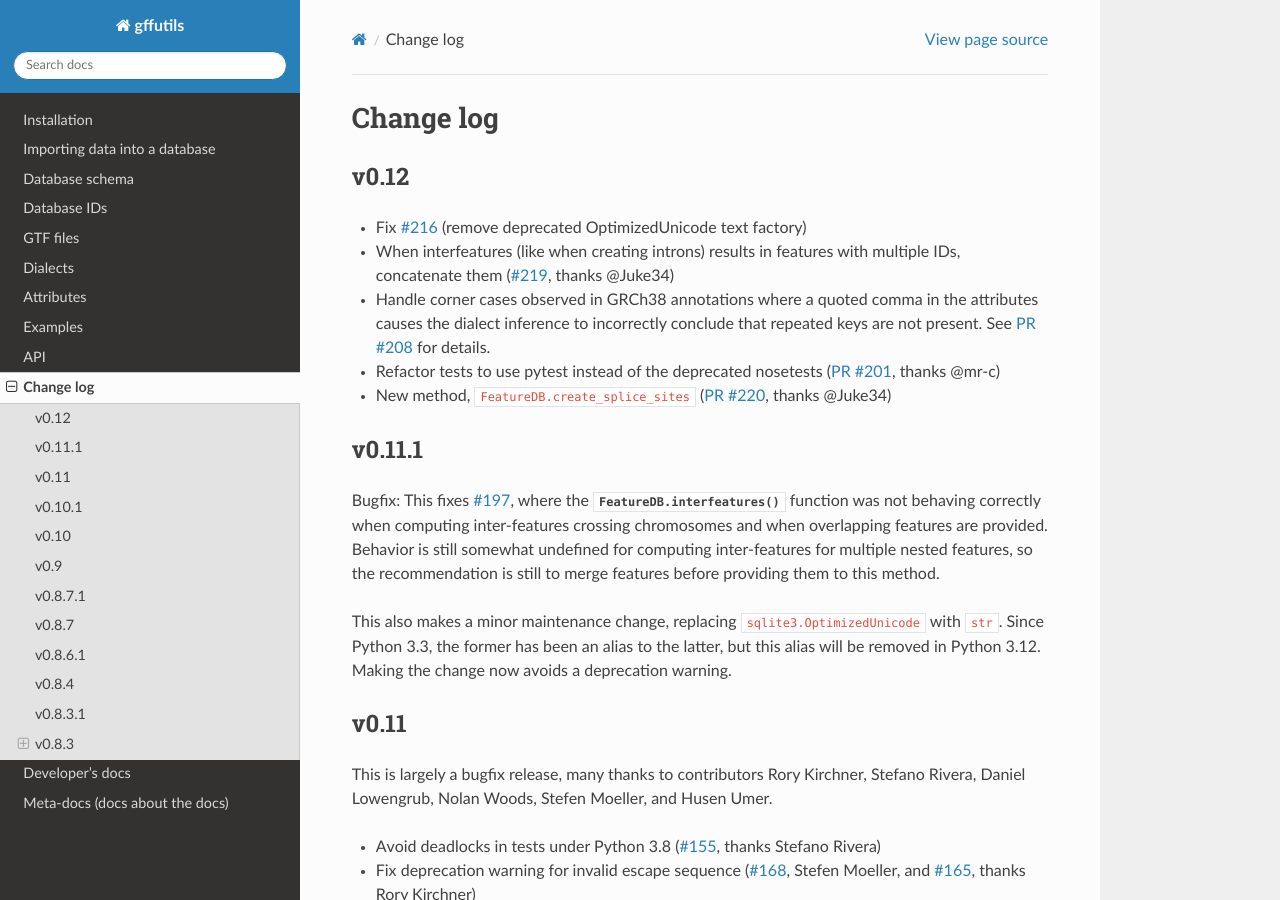
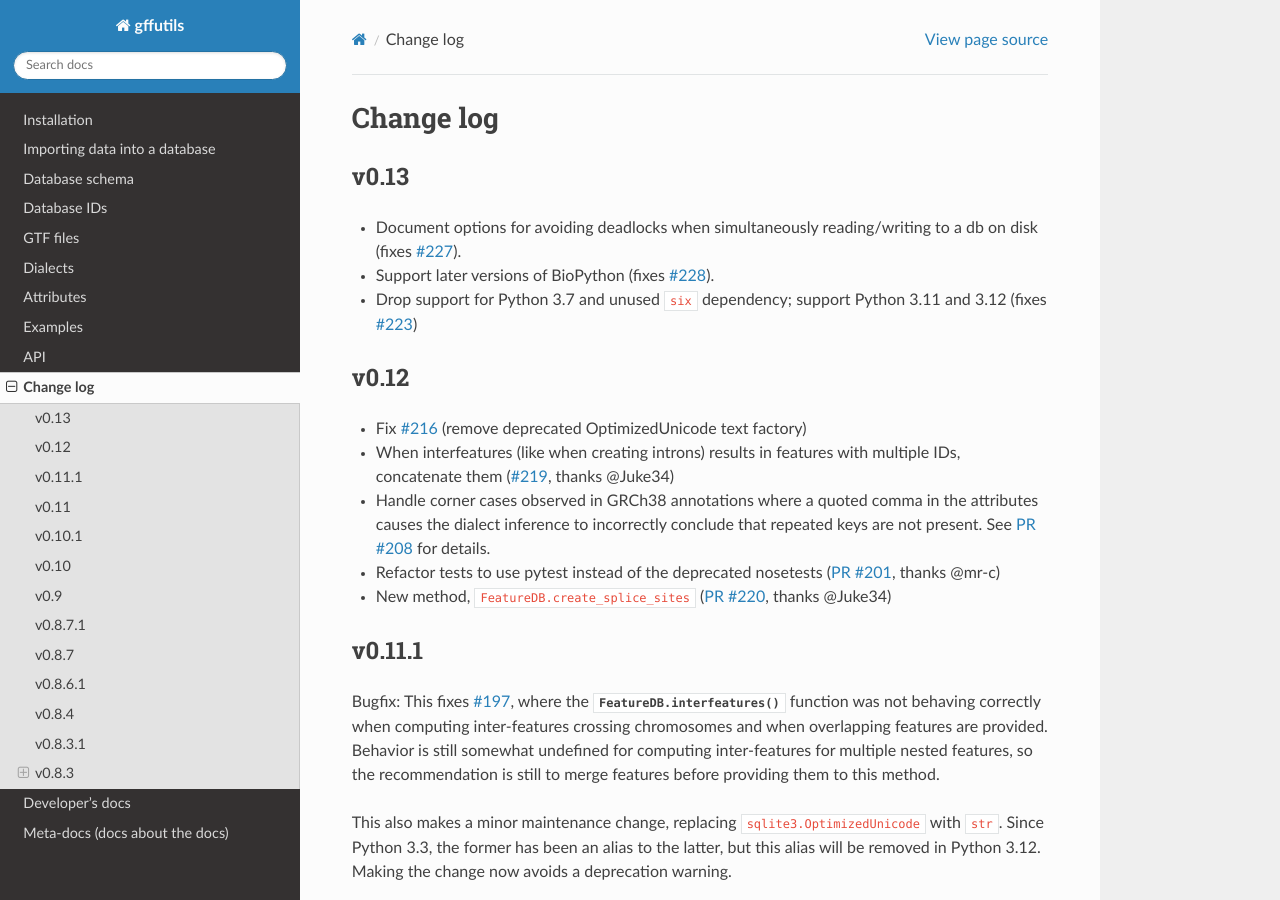
Before and after one commit to daler/gffutils, a Sphinx documentation site: the page built from doc/source/changelog.rst, in a window 1280 px wide and 900 px high. Built offline with Sphinx 7.4.7 and the Read the Docs theme 2.0.0, drawn with Linux system fonts in a browser that asks for light colours; the version number could not be read and is left out.

Commit message:
update changelog

```diff
--- a/doc/source/changelog.rst
+++ b/doc/source/changelog.rst
@@ -2,6 +2,17 @@
 
 Change log
 ==========
+
+v0.13
+-----
+
+- Document options for avoiding deadlocks when simultaneously reading/writing
+  to a db on disk (fixes `#227
+  <https://github.com/daler/gffutils/issues/227>`__).
+- Support later versions of BioPython (fixes `#228
+  <https://github.com/daler/gffutils/issues/228>`__).
+- Drop support for Python 3.7 and unused ``six`` dependency; support Python
+  3.11 and 3.12 (fixes `#223 <https://github.com/daler/gffutils/issues/223>`__)
 
 v0.12
 -----
```
